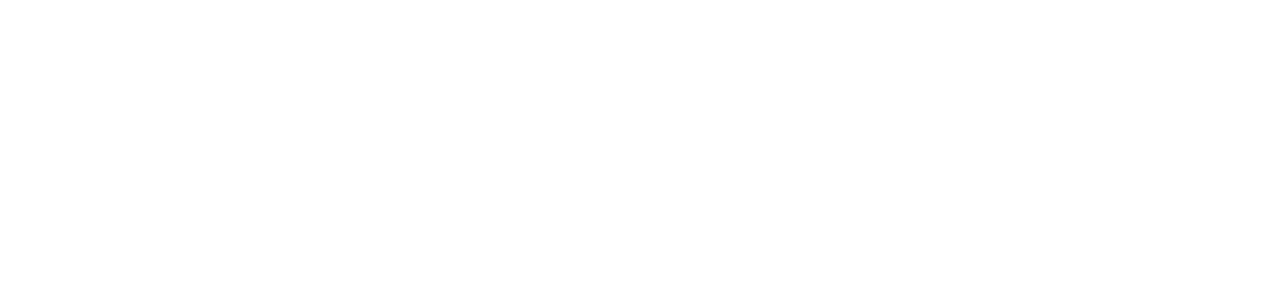
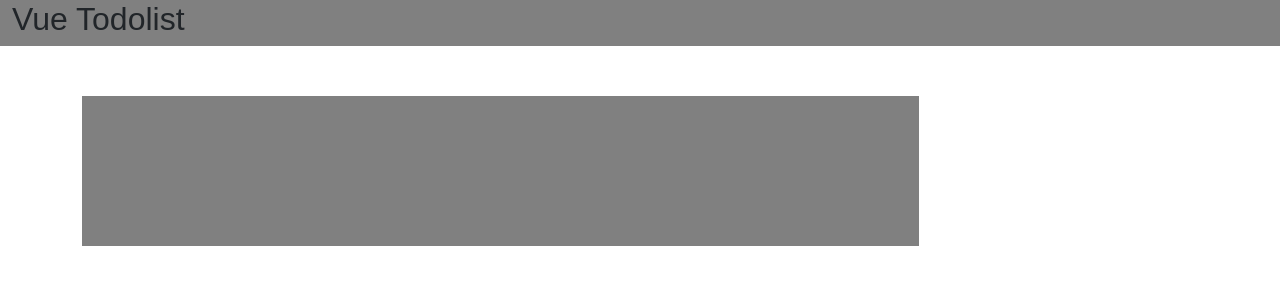
Before and after one commit to pierobramanti/vue-todolist, a plain HTML site: page index.html in a window 1280 px wide. Drawn offline with nearby package versions, Linux system fonts and the light colour scheme.

Commit message:
[UPD] created first style

```diff
--- a/css/style.css
+++ b/css/style.css
@@ -3,3 +3,18 @@
     padding: 0;
     box-sizing: border-box;
 }
+
+body{
+    font-family: Arial, Helvetica, sans-serif;
+}
+
+header{
+    background-color: grey;
+}
+
+.todo-list{
+    background-color: grey;
+    margin: 50px 0;
+    max-width: 75%;
+    height: 150px;
+}
--- a/index.html
+++ b/index.html
@@ -4,10 +4,38 @@
     <meta charset="UTF-8">
     <meta name="viewport" content="width=device-width, initial-scale=1.0">
     <link rel="stylesheet" href="https://cdnjs.cloudflare.com/ajax/libs/font-awesome/6.5.2/css/all.min.css" integrity="sha512-SnH5WK+bZxgPHs44uWIX+LLJAJ9/2PkPKZ5QiAj6Ta86w+fsb2TkcmfRyVX3pBnMFcV7oQPJkl9QevSCWr3W6A==" crossorigin="anonymous" referrerpolicy="no-referrer" />
+    <link href="https://cdn.jsdelivr.net/npm/bootstrap@5.3.3/dist/css/bootstrap.min.css" rel="stylesheet" integrity="sha384-QWTKZyjpPEjISv5WaRU9OFeRpok6YctnYmDr5pNlyT2bRjXh0JMhjY6hW+ALEwIH" crossorigin="anonymous">
     <link rel="stylesheet" href="./css/style.css">
     <title>Vue Todolist</title>
 </head>
 <body>
+    <div id="app">
+        <header>
+            <div class="container-fluid">
+                <div class="row">
+                    <div class="col-12">
+                        <h2>
+                           Vue Todolist
+                        </h2>
+                    </div>
+                </div>
+            </div>
+        </header>
+        <main>
+            <div class="container">
+                <div class="row">
+                    <div class="col-12">
+                        <div class="todo-list">
+
+                        </div>
+                    </div>
+                </div>
+            </div>
+        </main>
+        <footer>
+
+        </footer>
+    </div>
 
     <script src="https://unpkg.com/vue@3/dist/vue.global.js"></script>
     <script src="./js/script.js"></script>
--- a/js/script.js
+++ b/js/script.js
@@ -8,4 +8,4 @@ createApp ({
         }
     },
 
-}).mount();
+}).mount('#app');
```
